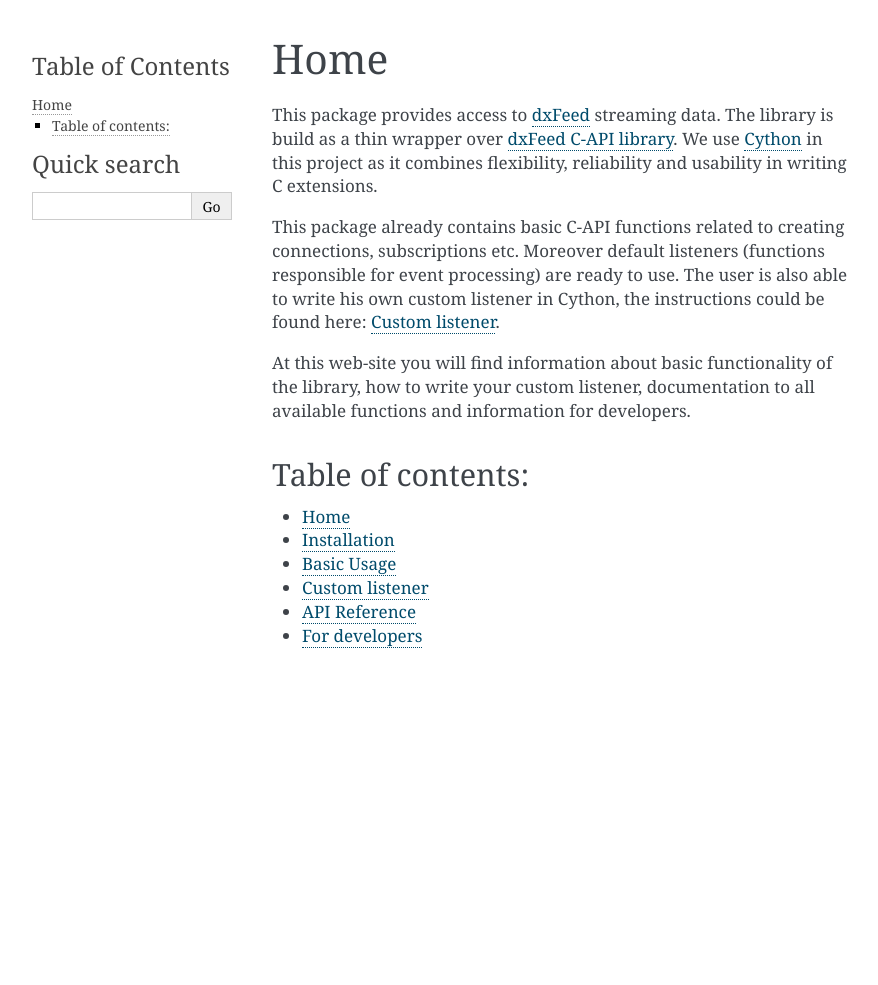
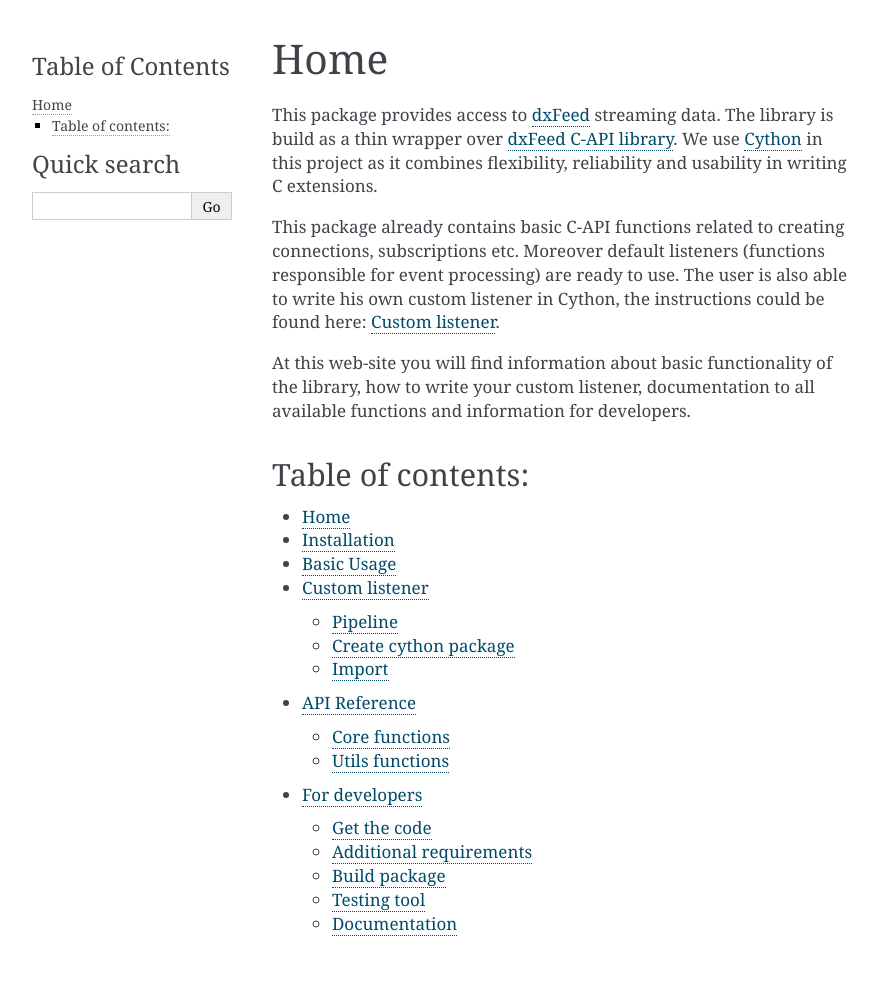
Before and after one commit to dxFeed/dxfeed-python-api, a Sphinx documentation site: the page built from docs/index.rst, in a window 1280 px wide. Shown: the whole page, without its empty margins (148-1026 px from the left). Built offline with Sphinx 7.4.7, drawn with Linux system fonts in a browser that asks for light colours; before the commit the page ends 900 px from its top, so only the background shows below that.

Commit message:
[EN-1215] sidebar modification

```diff
--- a/docs/conf.py
+++ b/docs/conf.py
@@ -56,7 +56,8 @@
 html_theme = 'alabaster'
 html_theme_options = {
     'body_max_width': '80%',
-    'show_powered_by': False
+    'show_powered_by': False,
+    'sidebar_collapse': True
 }
 
 # -- Options for HTMLHelp output ---------------------------------------------
--- a/docs/index.rst
+++ b/docs/index.rst
@@ -21,7 +21,7 @@
 ------------------
 
 .. toctree::
-   :maxdepth: 1
+   :maxdepth: 2
 
    self
    installation.rst
```
